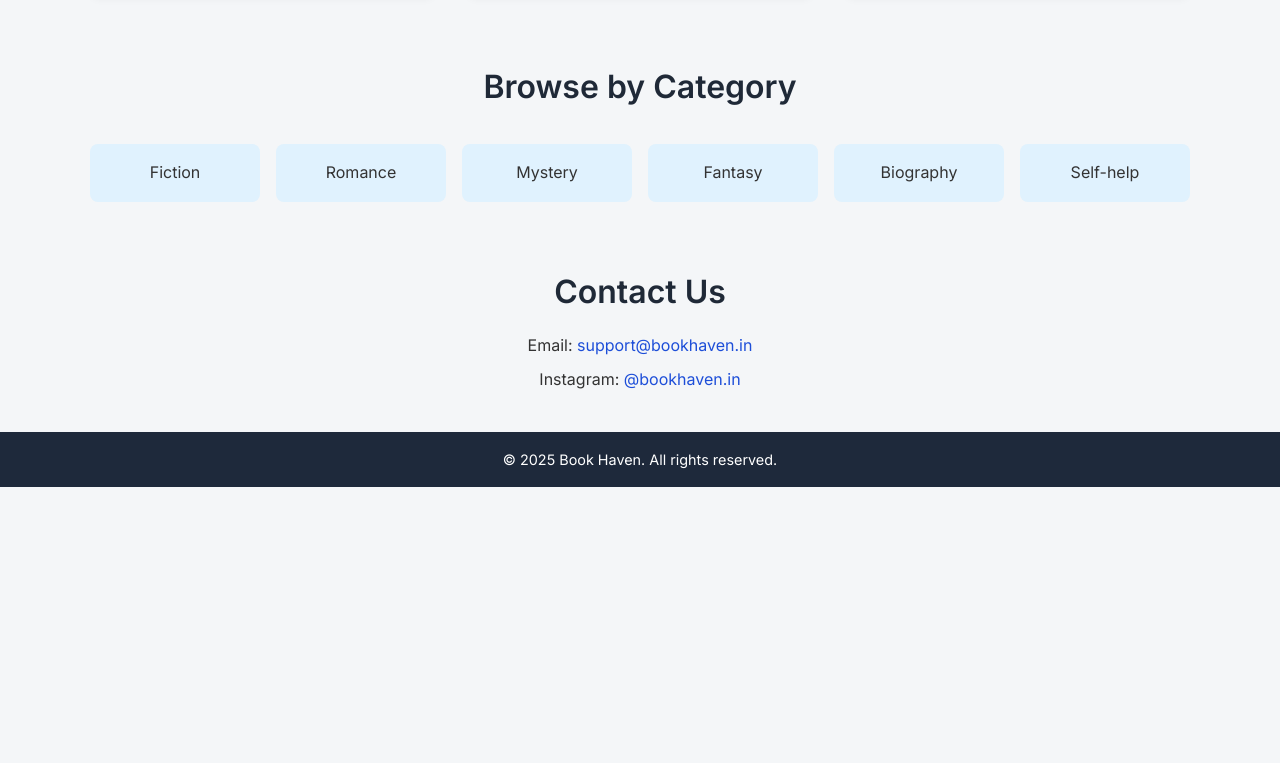
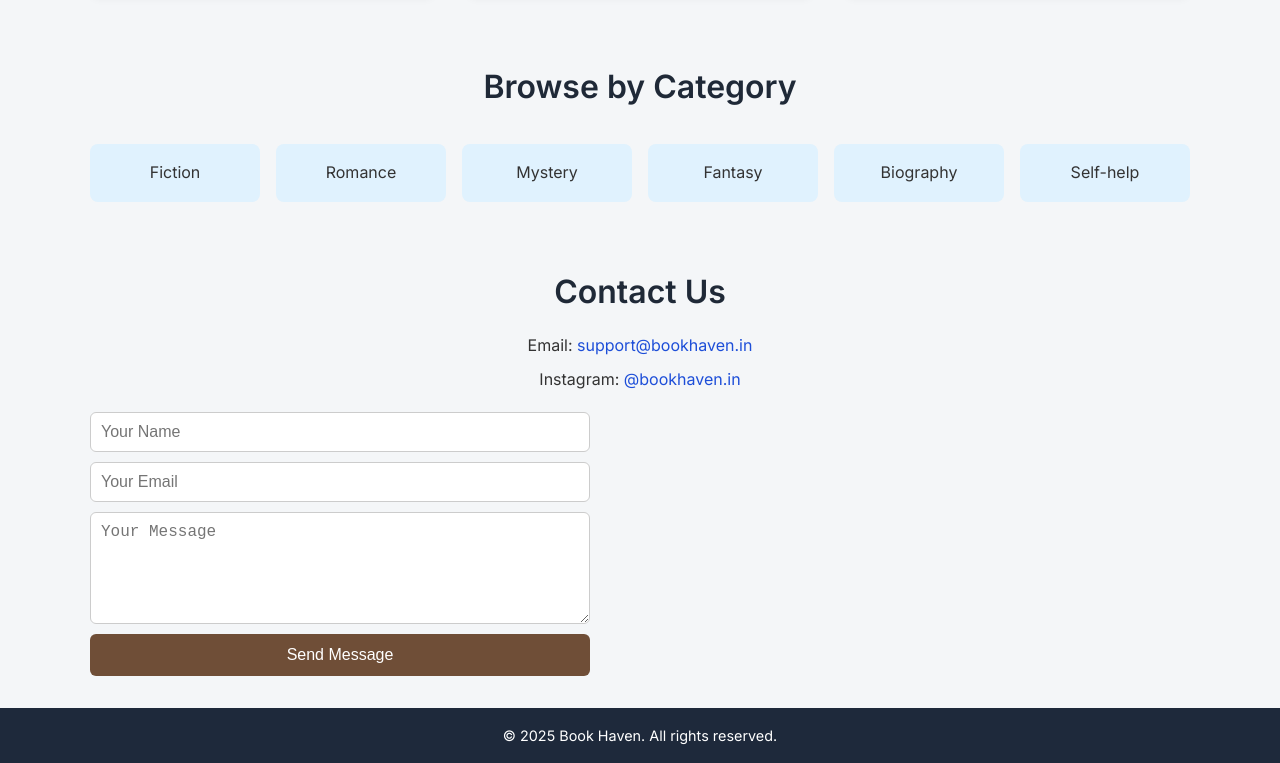
Before and after one commit to Tushar0114/book-haven, a plain HTML site: page index.html in a window 1280 px wide. Shown: the part 1228-1991 px from the top of the page. Before the commit the page ends 1715 px from the top, so only its background shows below. Drawn offline with Linux system fonts and the light colour scheme.

Commit message:
✨ Added styled contact form with send button

```diff
--- a/index.html
+++ b/index.html
@@ -85,6 +85,13 @@
     <h2>Contact Us</h2>
     <p>Email: <a href="mailto:support@bookhaven.in">support@bookhaven.in</a></p>
     <p>Instagram: <a href="https://instagram.com/bookhaven.in" target="_blank">@bookhaven.in</a></p>
+
+    <form action="https://formspree.io/f/xdoqgrrr" method="POST" class="contact-form">
+      <input type="text" name="name" placeholder="Your Name" required>
+      <input type="email" name="email" placeholder="Your Email" required>
+      <textarea name="message" rows="5" placeholder="Your Message" required></textarea>
+      <button type="submit">Send Message</button>
+    </form>
   </div>
 </section>
 
--- a/style.css
+++ b/style.css
@@ -183,3 +183,33 @@
     padding: 1rem;
     font-size: 0.9rem;
   }
+  .contact-form {
+    margin-top: 20px;
+    display: flex;
+    flex-direction: column;
+    gap: 10px;
+    max-width: 500px;
+  }
+
+  .contact-form input,
+  .contact-form textarea {
+    padding: 10px;
+    border: 1px solid #ccc;
+    border-radius: 6px;
+    font-size: 16px;
+  }
+
+  .contact-form button {
+    padding: 12px;
+    background-color: #6f4e37; /* coffee brown */
+    color: white;
+    border: none;
+    border-radius: 6px;
+    cursor: pointer;
+    font-size: 16px;
+    transition: 0.3s ease;
+  }
+
+  .contact-form button:hover {
+    background-color: #563927;
+  }
```
